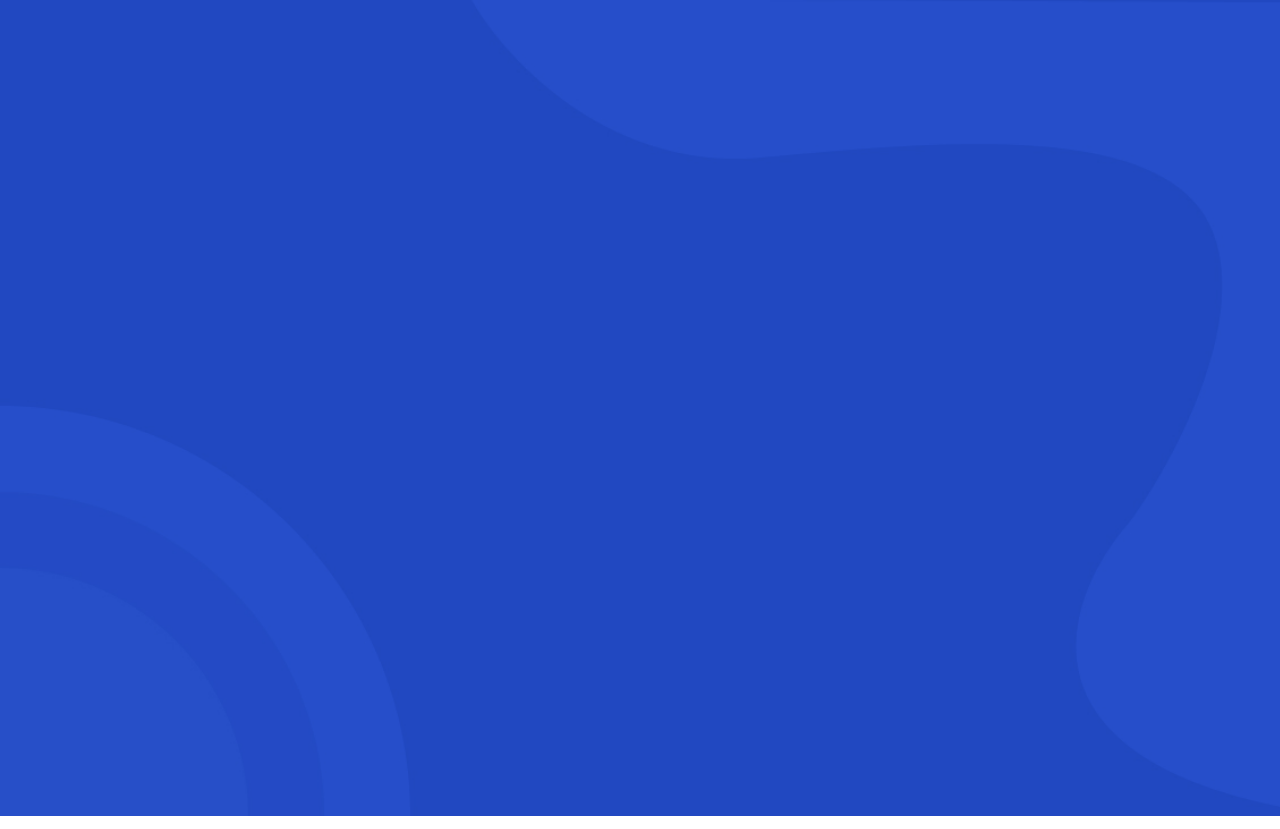
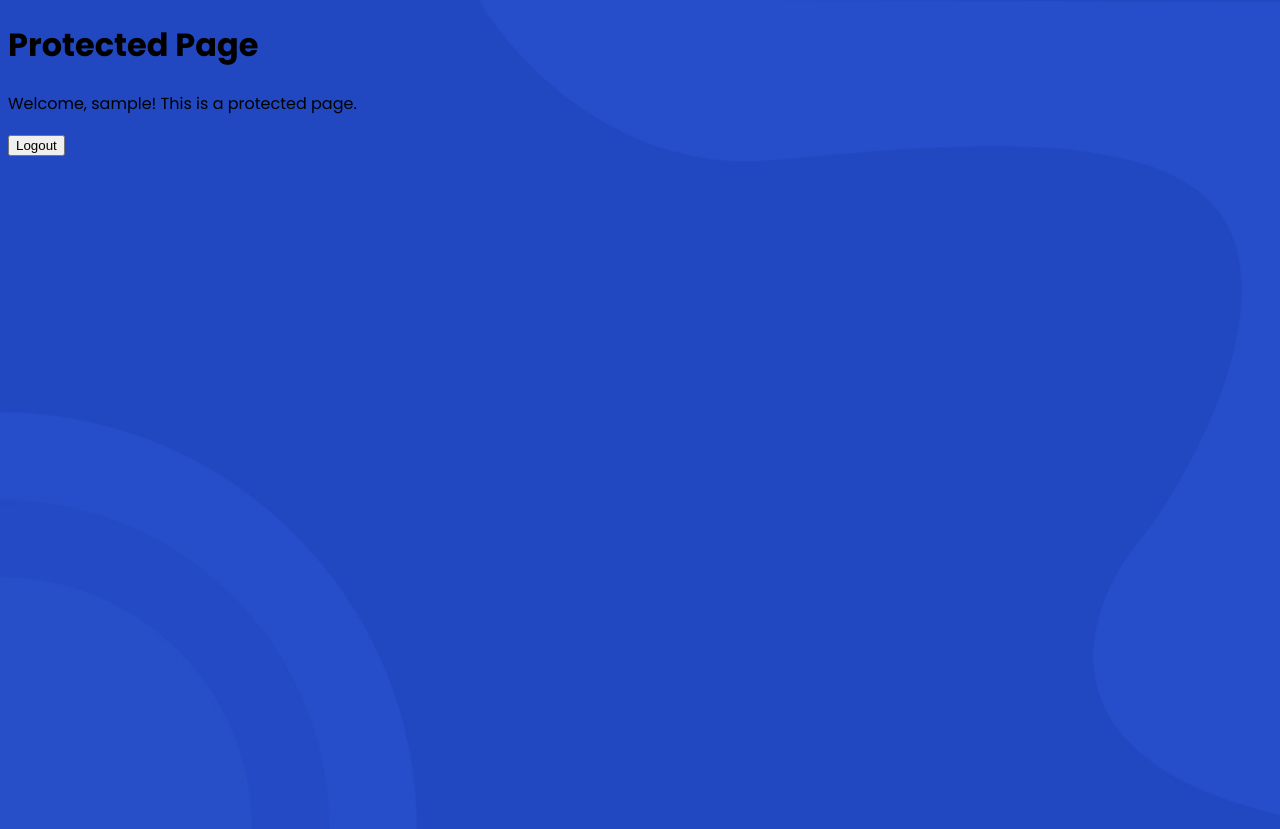
Before and after one commit to Lopez-JhonLay/vue-activity-1, a Vue app: page /student-records in a window 1280 px wide. Before the commit this address had no page. Built offline with nearby package versions, Linux system fonts and the light colour scheme; sample sign-in values are in the browser's storage.

Commit message:
implement login and logout feature

```diff
--- a/src/components/LoginForm.vue
+++ b/src/components/LoginForm.vue
@@ -1,7 +1,14 @@
 <script setup lang="ts">
 import { reactive, ref } from "vue";
+
 import type { FormInstance, FormRules } from "element-plus";
 import { Lock, User, Loading } from "@element-plus/icons-vue";
+
+import { useAuthStore } from "@/stores/authStore";
+
+const useAuth = useAuthStore();
+
+const { login } = useAuth;
 
 const ruleFormRef = ref<FormInstance>();
 
@@ -23,19 +30,20 @@ const validatePass = (rule: any, value: any, callback: any) => {
 
 const ruleForm = reactive({
   username: "",
-  pass: "",
+  password: "",
 });
 
 const rules = reactive<FormRules<typeof ruleForm>>({
   username: [{ validator: validateUsername, trigger: "blur" }],
-  pass: [{ validator: validatePass, trigger: "blur" }],
+  password: [{ validator: validatePass, trigger: "blur" }],
 });
 
 const submitForm = (formEl: FormInstance | undefined) => {
   if (!formEl) return;
   formEl.validate((valid) => {
     if (valid) {
-      console.log("submit!", ruleForm.username);
+      console.log("submit! valid sya");
+      console.log(login(ruleForm));
     } else {
       console.log("error submit!");
     }
@@ -65,10 +73,10 @@ const isLoading = ref(false);
         placeholder="Username"
       />
     </el-form-item>
-    <el-form-item prop="pass">
+    <el-form-item prop="password">
       <el-input
         :prefix-icon="Lock"
-        v-model="ruleForm.pass"
+        v-model="ruleForm.password"
         type="password"
         autocomplete="off"
         placeholder="Password"
--- a/src/main.ts
+++ b/src/main.ts
@@ -5,6 +5,7 @@ import { createPinia } from "pinia";
 
 import App from "./App.vue";
 import router from "./router";
+import { useAuthStore } from "./stores/authStore";
 
 import ElementPlus from "element-plus";
 import "element-plus/dist/index.css";
@@ -15,4 +16,7 @@ app.use(createPinia());
 app.use(router);
 app.use(ElementPlus);
 
+const authStore = useAuthStore();
+authStore.initializeAuth();
+
 app.mount("#app");
--- a/src/router/index.ts
+++ b/src/router/index.ts
@@ -2,6 +2,9 @@ import { createRouter, createWebHistory } from "vue-router";
 import HomeView from "../views/HomeView.vue";
 import Login from "@/views/Login.vue";
 import Register from "@/views/Register.vue";
+import StudentRecords from "@/views/StudentRecords.vue";
+
+import { useAuthStore } from "@/stores/authStore";
 
 const router = createRouter({
   history: createWebHistory(import.meta.env.BASE_URL),
@@ -21,7 +24,23 @@ const router = createRouter({
       name: "register",
       component: Register,
     },
+    {
+      path: "/student-records",
+      name: "student-records",
+      component: StudentRecords,
+      meta: { requiresAuth: true },
+    },
   ],
 });
 
+router.beforeEach((to, from, next) => {
+  const authStore = useAuthStore();
+
+  if (to.meta.requiresAuth && !authStore.isLoggedIn()) {
+    next("/login");
+  } else {
+    next();
+  }
+});
+
 export default router;
--- a/src/stores/authStore.ts
+++ b/src/stores/authStore.ts
@@ -1,5 +1,6 @@
 import { ref, computed, reactive, type Ref } from "vue";
 import { defineStore } from "pinia";
+import { useRouter } from "vue-router";
 
 interface User {
   username: string;
@@ -25,6 +26,8 @@ interface RegisterCredentials extends LoginCredentials {
 }
 
 export const useAuthStore = defineStore("auth", () => {
+  const router = useRouter();
+
   const user: Ref<User | null> = ref(null);
   const token: Ref<string | null> = ref(null);
   const isAuthenticated: Ref<boolean> = ref(false);
@@ -76,5 +79,79 @@ export const useAuthStore = defineStore("auth", () => {
     }
   };
 
-  return { user, token, isAuthenticated, loading, error, register };
+  const login = async (credentials: LoginCredentials): Promise<boolean> => {
+    try {
+      loading.value = true;
+      error.value = null;
+
+      const storedUsers: StoredUser[] = JSON.parse(
+        localStorage.getItem("users") || "[]"
+      );
+      const foundUser = storedUsers.find(
+        (u: StoredUser) =>
+          u.username === credentials.username &&
+          u.password === credentials.password
+      );
+
+      if (!foundUser) {
+        error.value = "Invalid email or password";
+        console.log(error.value);
+        return false;
+      }
+
+      const generatedToken: string = crypto.randomUUID();
+
+      user.value = { username: foundUser.username };
+      token.value = generatedToken;
+      isAuthenticated.value = true;
+
+      localStorage.setItem("token", generatedToken);
+      localStorage.setItem("currentUser", JSON.stringify(user.value));
+
+      router.push("/student-records");
+      return true;
+    } catch (err) {
+      error.value = "Login failed";
+      console.log(error.value);
+      return false;
+    } finally {
+      loading.value = false;
+    }
+  };
+
+  const logout = (): void => {
+    user.value = null;
+    token.value = null;
+    isAuthenticated.value = false;
+    localStorage.removeItem("token");
+    localStorage.removeItem("currentUser");
+
+    router.push("/login");
+  };
+
+  const initializeAuth = (): void => {
+    const storedToken: string | null = localStorage.getItem("token");
+    const storedUser: string | null = localStorage.getItem("currentUser");
+
+    if (storedToken && storedUser) {
+      token.value = storedToken;
+      user.value = JSON.parse(storedUser) as User;
+      isAuthenticated.value = true;
+    }
+  };
+
+  return {
+    user,
+    token,
+    isAuthenticated,
+    loading,
+    error,
+    getUser,
+    isLoggedIn,
+    getError,
+    register,
+    login,
+    logout,
+    initializeAuth,
+  };
 });
--- /dev/null
+++ b/src/views/StudentRecords.vue
@@ -0,0 +1,15 @@
+<script setup lang="ts">
+import { useAuthStore } from "@/stores/authStore";
+
+const useAuth = useAuthStore;
+
+const { getUser, logout } = useAuth();
+</script>
+
+<template>
+  <div>
+    <h1>Protected Page</h1>
+    <p>Welcome, {{ getUser()?.username }}! This is a protected page.</p>
+    <button @click="logout">Logout</button>
+  </div>
+</template>
```
